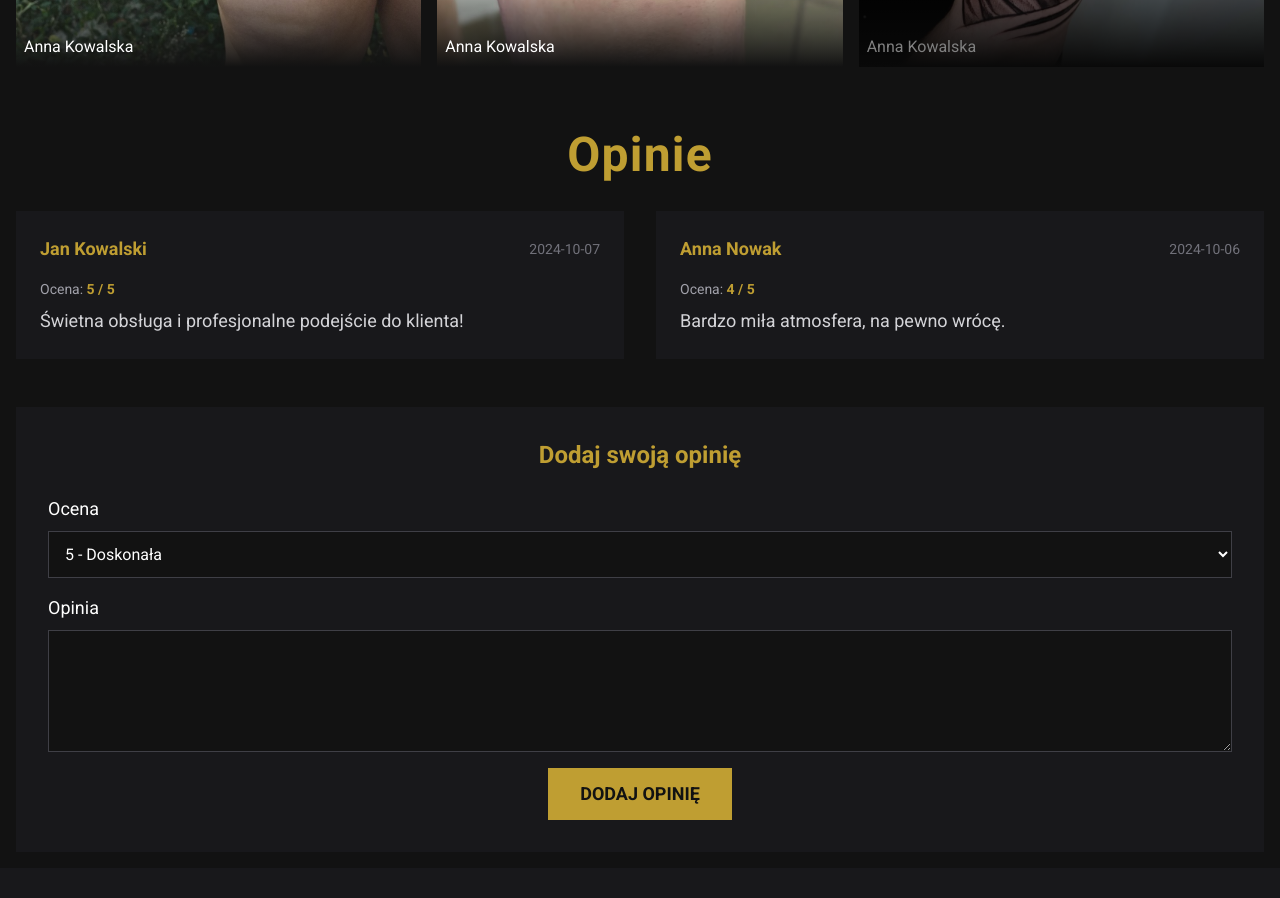
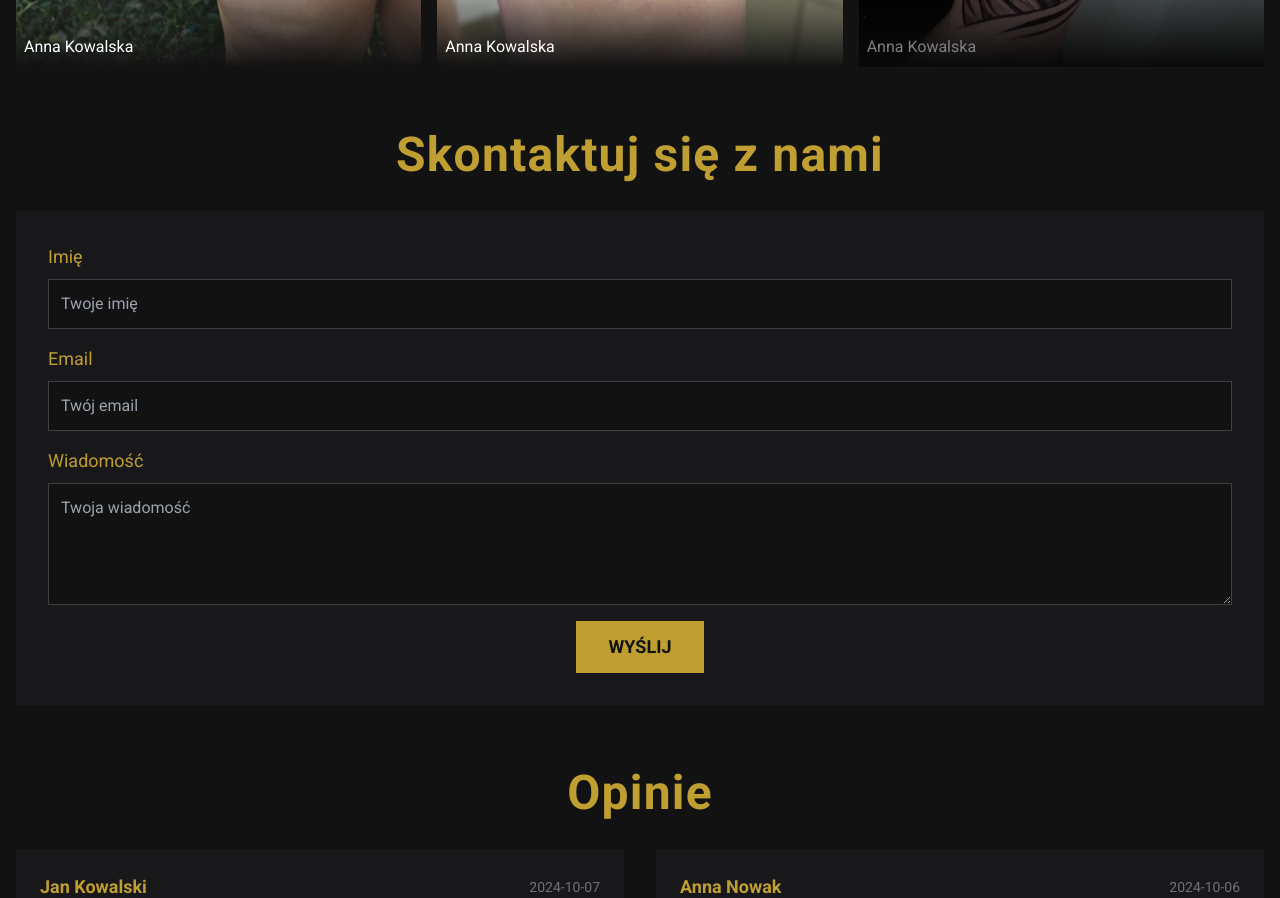
Before and after one commit to jakub-bartoszek/pracownia-kolektyw, an Angular app: page / in a window 1280 px wide. Shown: the part 3000-3898 px from the top of the page. Built offline with nearby package versions, Linux system fonts and the light colour scheme.

Commit message:
Created contact form

```diff
--- a/src/app/app.component.html
+++ b/src/app/app.component.html
@@ -162,6 +162,57 @@
           </div>
         </div>
       </section>
+      <section id="kontakt">
+        <h2
+          class="mb-8 text-center text-5xl font-extrabold tracking-wide text-accent"
+        >
+          Skontaktuj się z nami
+        </h2>
+
+        <div class="relative bg-zinc-900 p-8">
+          <form class="flex flex-col items-center gap-4">
+            <div class="flex w-full flex-col gap-2">
+              <label for="name" class="text-lg font-medium text-accent">Imię</label>
+              <input
+                type="text"
+                id="name"
+                class="border border-zinc-700 bg-background p-3 focus:border-accent focus:outline-none"
+                placeholder="Twoje imię"
+                required
+              />
+            </div>
+
+            <div class="flex w-full flex-col gap-2">
+              <label for="email" class="text-lg font-medium text-accent">Email</label>
+              <input
+                type="email"
+                id="email"
+                class="border border-zinc-700 bg-background p-3 focus:border-accent focus:outline-none"
+                placeholder="Twój email"
+                required
+              />
+            </div>
+
+            <div class="flex w-full flex-col gap-2">
+              <label for="message" class="text-lg font-medium text-accent">Wiadomość</label>
+              <textarea
+                id="message"
+                rows="4"
+                class="border border-zinc-700 bg-background p-3 focus:border-accent focus:outline-none"
+                placeholder="Twoja wiadomość"
+                required
+              ></textarea>
+            </div>
+
+            <button
+              type="submit"
+              class="w-min transform whitespace-nowrap bg-accent px-8 py-3 text-lg font-semibold uppercase text-background transition-transform hover:scale-105 focus:scale-105 focus:outline-none"
+            >
+              Wyślij
+            </button>
+          </form>
+        </div>
+      </section>
 
       <section id="opinie">
         <h2
```
